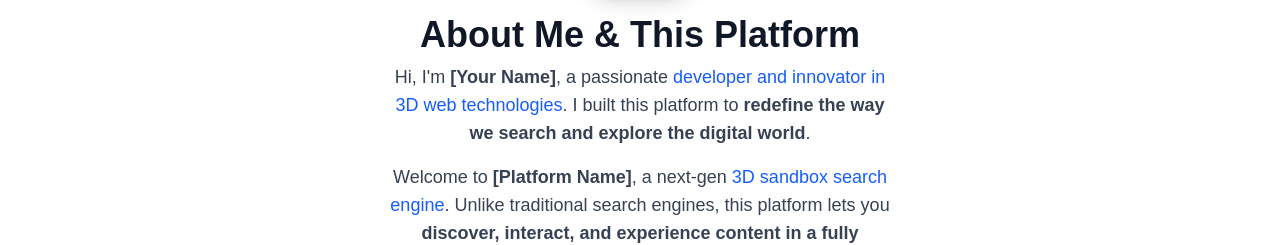
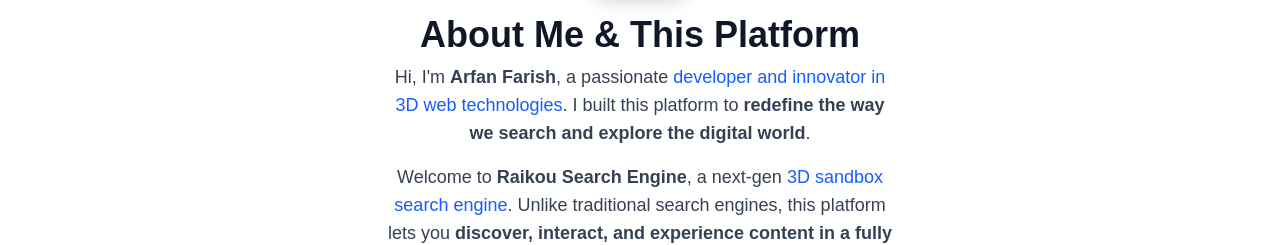
Before and after one commit to auth-Afham/my-next-ts-app, a Next.js app: page /about in a window 1280 px wide. Shown: the part 331-576 px from the top of the page. Built offline with nearby package versions, Linux system fonts and the light colour scheme.

Commit message:
feat: update About page with personal name and platform name; adjust styling in main page layout

```diff
--- a/src/app/about/page.tsx
+++ b/src/app/about/page.tsx
@@ -29,7 +29,7 @@
 
         {/* Description */}
         <p className="text-lg text-gray-700 mt-2 max-w-lg text-center">
-          Hi, I'm <span className="font-semibold">[Your Name]</span>, a
+          Hi, I'm <span className="font-semibold">Arfan Farish</span>, a
           passionate
           <span className="text-blue-600 font-medium">
             {" "}
@@ -43,7 +43,7 @@
         </p>
 
         <p className="text-lg text-gray-700 mt-4 max-w-lg text-center">
-          Welcome to <span className="font-semibold">[Platform Name]</span>, a
+          Welcome to <span className="font-semibold">Raikou Search Engine</span>, a
           next-gen
           <span className="text-blue-600 font-medium">
             {" "}
--- a/src/app/page.tsx
+++ b/src/app/page.tsx
@@ -390,7 +390,7 @@
           </button>
         </header>
 
-        <div className="flex w-full h-full bg-gray-900 rounded-xl">
+        <div className="flex w-full h-full bg-gray-900 rounded-bl-xl">
           {/* Conditional rendering for Carousel or Topics */}
           <div className="flex w-full h-full">
             {selectedLevel === null ? (
```
